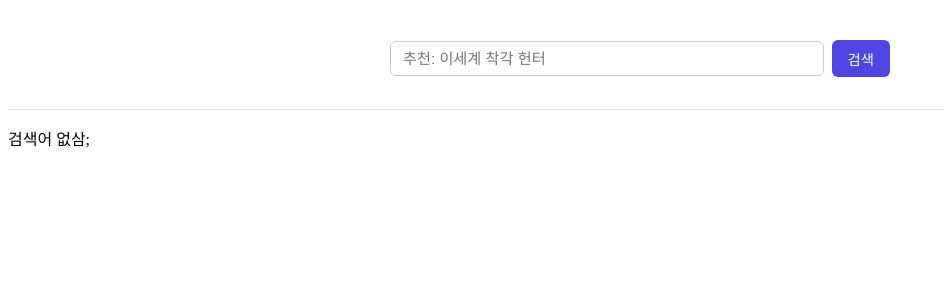
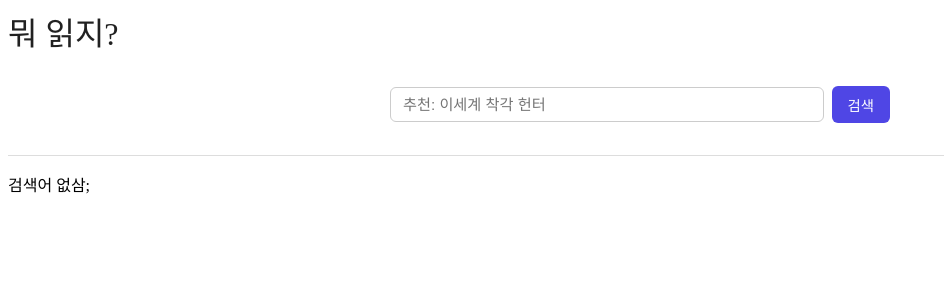
Before and after one commit to michelle-jeon/page-turner, a Next.js app: page /search in a window 1280 px wide. Shown: the top 300 px of the page, without its empty margins (0-944 px from the left). Built offline with nearby package versions, Linux system fonts and the light colour scheme.

Commit message:
feat: header 생성

```diff
--- /dev/null
+++ b/src/app/globals.css
@@ -0,0 +1,4 @@
+a {
+  text-decoration: none;
+  color:#212121;
+}
--- a/src/app/layout.tsx
+++ b/src/app/layout.tsx
@@ -1,3 +1,5 @@
+import Header from "@/components/Header";
+import "./globals.css"
 
 export default function RootLayout({
   children,
@@ -7,6 +9,7 @@
   return (
     <html lang="en">
       <body>
+        <Header />
         {children}
       </body>
     </html>
--- /dev/null
+++ b/src/components/Header.module.css
@@ -0,0 +1,10 @@
+.header {
+  display: "flex";
+  align-items: "center";
+  padding: "1rem";
+  border-bottom: "1px solid #ddd";
+}
+
+.logo {
+  font-size:2rem;
+}
--- /dev/null
+++ b/src/components/Header.tsx
@@ -0,0 +1,12 @@
+import Link from "next/link";
+import styles from "./Header.module.css"
+
+export default function Header(){
+  return(
+    <header className={styles.header}>
+      <Link href="/" className={styles.logo}>
+        뭐 읽지?
+      </Link>
+    </header>
+  )
+}
```
